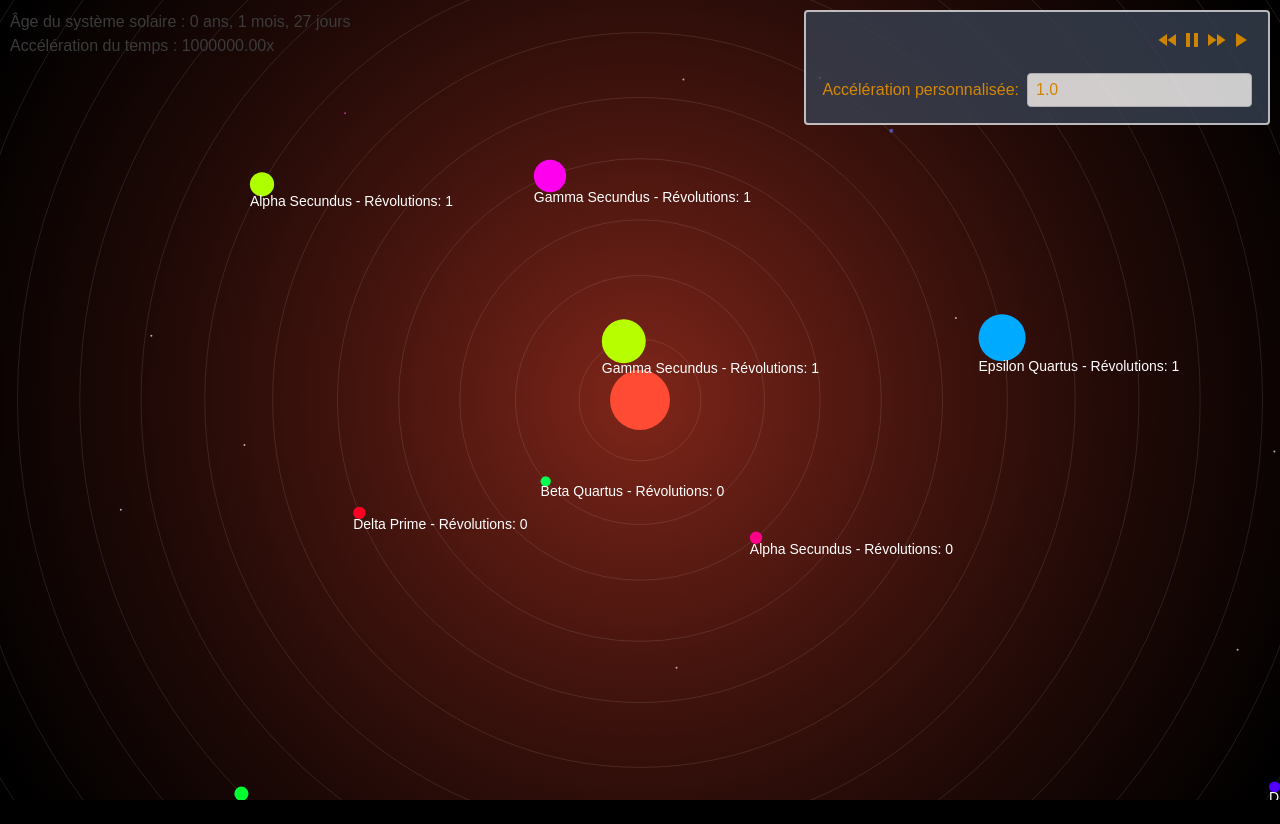
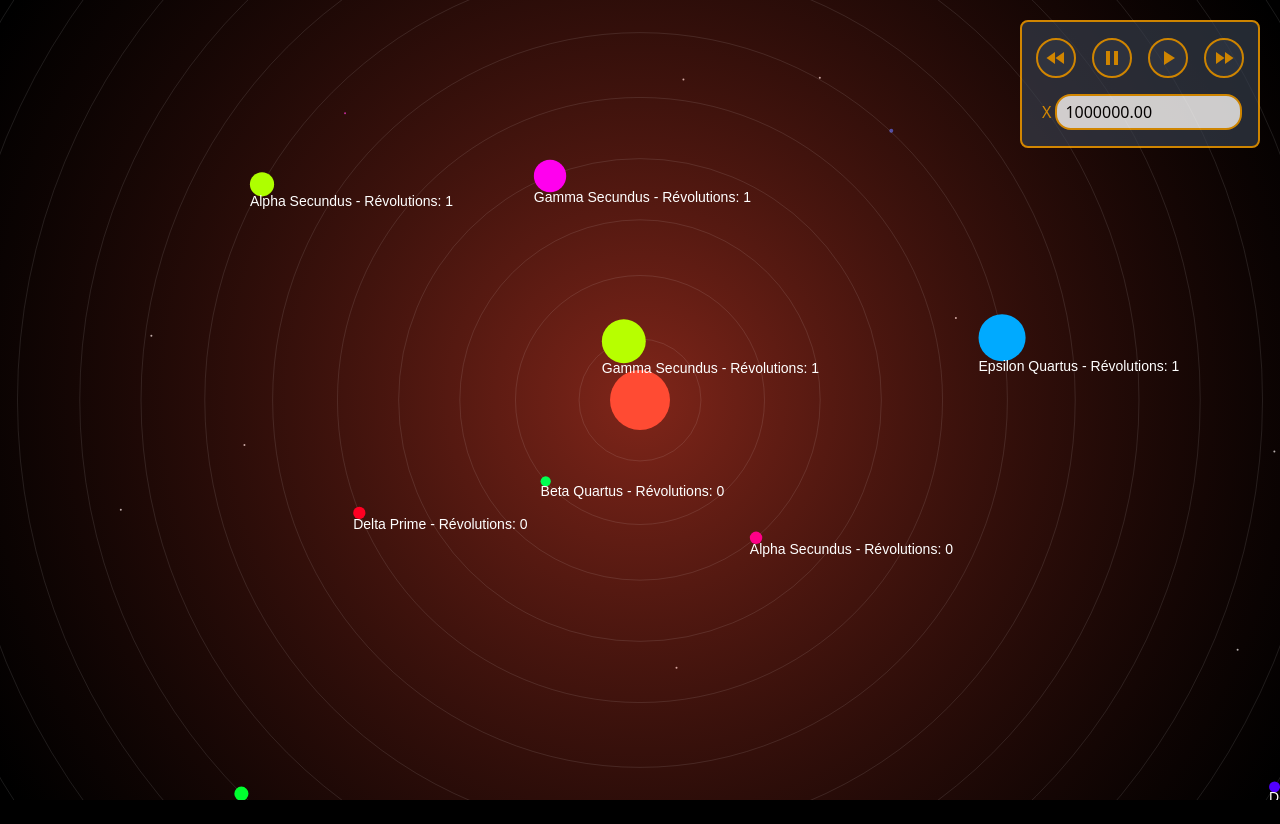
Before and after one commit to revilofr/revilofr.github.io, a website with bundled scripts: page solgen.html in a window 1280 px wide. Before the commit the page ends 800 px from the top, so only its background shows below. Built offline with nearby package versions, Linux system fonts and the light colour scheme.

Commit message:
Action menu has been reshaped

```diff
--- a/eventListenersModule.js
+++ b/eventListenersModule.js
@@ -27,17 +27,17 @@ function gestionContinue(htmlElements, solarSystemContext, tempsDebutPression, a
             //Modification de l'acceleration temporelle
             solarSystemContext.solarSystemSettings.accelerationTemporelle += accelerationEnCours;
 
-            requestAnimationFrame(function(){gestionFn(htmlElements, solarSystemContext)});
+            requestAnimationFrame(function () { gestionFn(htmlElements, solarSystemContext) });
         }
     }
 }
 
 function gestionAccelerationContinue(htmlElements, solarSystemContext) {
-    gestionContinue(htmlElements, solarSystemContext, solarSystemContext.GUI.tempsDebutPressionAccelere, 1, function(){gestionAccelerationContinue(htmlElements, solarSystemContext)});
+    gestionContinue(htmlElements, solarSystemContext, solarSystemContext.GUI.tempsDebutPressionAccelere, 1, function () { gestionAccelerationContinue(htmlElements, solarSystemContext) });
 }
 
 function gestionDecelerationContinue(htmlElements, solarSystemContext) {
-    gestionContinue(htmlElements, solarSystemContext, solarSystemContext.GUI.tempsDebutPressionRalentit, -1, function(){gestionDecelerationContinue(htmlElements, solarSystemContext)});
+    gestionContinue(htmlElements, solarSystemContext, solarSystemContext.GUI.tempsDebutPressionRalentit, -1, function () { gestionDecelerationContinue(htmlElements, solarSystemContext) });
 }
 
 // Fonction pour initialiser les écouteurs d'événements
@@ -56,7 +56,7 @@ function initializeEventListeners(htmlElements, solarSystemContext) {
 
     document.getElementById("tempsReelButton").addEventListener("click", () => {
         tempsReel(htmlElements, solarSystemContext);
-    } );
+    });
 
     document.getElementById("ralentirTempsButton").addEventListener("mousedown", (event) => {
         solarSystemContext.GUI.boutonRalentitEnfonce = true;
@@ -73,12 +73,53 @@ function initializeEventListeners(htmlElements, solarSystemContext) {
         togglePause(htmlElements, solarSystemContext)
     });
 
-    // Ajoutez d'autres écouteurs d'événements si nécessaire
+    solarSystemContext.GUI.enSaisiedAcceleration = false;
 
-    // Ajoutez un écouteur pour l'input de l'accélération personnalisée
-    document.getElementById("accelerationInput").addEventListener("input", function() {ajusterAccelerationPersonnalisee(htmlElements, solarSystemContext)});
+    //si on est en focus sur l'input accelerationInput solarSystemContext.GUI.enSaisiedAcceleration = true
+    document.getElementById("accelerationInput").addEventListener("focus", () => {
+        solarSystemContext.GUI.enSaisiedAcceleration = true;
+    });
+
+    //si l'on est plus en focus sur l'input accelerationInput solarSystemContext.GUI.enSaisiedAcceleration = false
+    document.getElementById("accelerationInput").addEventListener("blur", () => {
+        solarSystemContext.GUI.enSaisiedAcceleration = false;
+    });
+
+    document.getElementById("accelerationInput").addEventListener("input", function () { ajusterAccelerationPersonnalisee(htmlElements, solarSystemContext) });
+
+    const menuContainer = htmlElements.menuContainer
+    let isDragging = false;
+    solarSystemContext.GUI.offsetX = 0;
+    solarSystemContext.GUI.offsetY = 0;
+
+    menuContainer.addEventListener("mousedown", (event) => {startDrag(event, htmlElements, solarSystemContext)});
+    menuContainer.addEventListener("mousemove", (event) => {drag(event, htmlElements, solarSystemContext)});
+    menuContainer.addEventListener("mouseup", (event) => {stopDrag(event, htmlElements, solarSystemContext)});
+    menuContainer.addEventListener("mouseleave", (event) => {stopDrag(event, htmlElements, solarSystemContext)});
 }
 
-// Exportez d'autres fonctions liées aux écouteurs d'événements si nécessaire
 
-export {togglePause, initializeEventListeners};
+// Fonctions pour le drag and drop du menu déplaçable
+function startDrag(event, htmlElements, solarSystemContext) {
+    solarSystemContext.GUI.isDragging = true;
+
+    // Calcul du décalage entre le coin supérieur gauche du menu et le pointeur de la souris
+    solarSystemContext.GUI.offsetX = event.clientX - htmlElements.menuContainer.offsetLeft;
+    solarSystemContext.GUI.offsetY = event.clientY - htmlElements.menuContainer.offsetTop;
+}
+
+// Fonction pour déplacer le menu déplaçable en drag and drop
+function drag(event, htmlElements, solarSystemContext) {
+    if (solarSystemContext.GUI.isDragging) {
+        // Déplacement du menu déplaçable
+        htmlElements.menuContainer.style.left = event.clientX - solarSystemContext.GUI.offsetX + "px";
+        htmlElements.menuContainer.style.top = event.clientY - solarSystemContext.GUI.offsetY + "px";
+    }
+}
+
+// Fonction pour arrêter le drag and drop du menu déplaçable
+function stopDrag(event, htmlElements, solarSystemContext) {
+    solarSystemContext.GUI.isDragging = false;
+}
+
+export { togglePause, initializeEventListeners, startDrag, drag, stopDrag };
--- a/main.js
+++ b/main.js
@@ -38,8 +38,9 @@ const solarSystemContext = {
 const canvas = document.querySelector("canvas");
 const context = canvas.getContext("2d");
 const infoContainer = document.getElementById("info-container");
+const menuContainer = document.getElementById("menu-container");
 const accelerationInput = document.getElementById("accelerationInput")
-const htmlElements = {context, canvas, infoContainer, accelerationInput};
+const htmlElements = {context, canvas, infoContainer, menuContainer, accelerationInput};
 
 initializeCanvas(htmlElements, solarSystemContext);
 initializeSolarSystem(htmlElements, solarSystemContext);
--- a/package.json
+++ b/package.json
@@ -1,6 +1,6 @@
 {
   "name": "solsysgen",
-  "version": "0.0.3",
+  "version": "0.0.4",
   "description": "A solar system generator",
   "main": "index.js",
   "type": "module",
--- a/solarSystemModule.js
+++ b/solarSystemModule.js
@@ -38,8 +38,8 @@ function intializeEtoiles(htmlElements, solarSystemContext) {
             x: Math.random() * htmlElements.canvas.width,
             y: Math.random() * htmlElements.canvas.height,
             taille,
-            couleur: (scintiller)?genererCouleur(Teinte.CLAIR):"#FFFFFF",
-            couleurScintillement: (scintiller)?genererCouleur(Teinte.BLANCHATRE):undefined,
+            couleur: (scintiller) ? genererCouleur(Teinte.CLAIR) : "#FFFFFF",
+            couleurScintillement: (scintiller) ? genererCouleur(Teinte.BLANCHATRE) : undefined,
             tailleScintillement: taille * 2.5,
             scintiller,
         };
@@ -279,7 +279,7 @@ function hslToRgb(h, s, l) {
     l /= 100;
     let c = (1 - Math.abs(2 * l - 1)) * s;
     let x = c * (1 - Math.abs((h / 60) % 2 - 1));
-    let m = l - c/2;
+    let m = l - c / 2;
     let r = 0;
     let g = 0;
     let b = 0;
@@ -457,9 +457,14 @@ function dessinerSystemeSolaire(htmlElements, solarSystemContext) {
         ageSolaireTexte = `Âge du système solaire : ${ageSolaireConverti.annees} ans, ${ageSolaireConverti.mois} mois, ${ageSolaireConverti.jours} jours, ${ageSolaireConverti.heures} heures, ${ageSolaireConverti.minutes} minutes`;
     }
     htmlElements.infoContainer.innerHTML = ageSolaireTexte;
-    htmlElements.infoContainer.innerHTML += `<br>Accélération du temps : ${acceltemp.toFixed(2)}x`;
+    solarSystemContext.animationId = requestAnimationFrame(function () { dessinerSystemeSolaire(htmlElements, solarSystemContext) });
 
-    solarSystemContext.animationId = requestAnimationFrame(function () { dessinerSystemeSolaire(htmlElements, solarSystemContext) });
+    // Si l'on est pas en saisie sur le champs accelerationInput, on met à jour la valeur
+    // acceltemp = acceltemp.toFixed(2);
+    if (solarSystemContext.GUI.enSaisiedAcceleration === false) {
+        htmlElements.accelerationInput.value = acceltemp.toFixed(2);
+    }
+
 }
 
 // Fonction pour mettre le temps en temps réel
--- a/solgen.html
+++ b/solgen.html
@@ -1,3 +1,7 @@
+<!DOCTYPE html>
+<html>
+
+<head>
     <title>Système Solaire Aléatoire</title>
     <link rel="stylesheet" href="./style.css">
     <link rel="stylesheet" href="https://cdn.jsdelivr.net/npm/tailwindcss@2.2.19/dist/tailwind.min.css">
@@ -8,24 +12,25 @@
     <div id="canvas-container">
         <canvas></canvas>
         <div id="info-container"></div>
-            <div id="menu-container" class="bg-gray-700 rounded p-4 border-2 border-orange-500" style="opacity: 0.8;">
+        <div id="menu-container" " style=" opacity: 0.8;">
             <div class="flex items-center mb-4">
-                    <button id="ralentirTempsButton" class="menu-button flex items-center justify-center" title="Ralentir le temps">
+                <button id="ralentirTempsButton" class="menu-button" title="Ralentir le temps">
                     <span class="material-icons">fast_rewind</span>
                 </button>
-                    <button id="pauseButton" class="menu-button flex items-center justify-center" title="Pause">
+                <button id="pauseButton" class="menu-button" title="Pause">
                     <span class="material-icons">pause</span>
                 </button>
-                    <button id="accelererTempsButton" class="menu-button flex items-center justify-center" title="Accélérer le temps">
+                <button id="tempsReelButton" class="menu-button" title="Temps réel">
+                    <span class="material-icons">play_arrow</span>
+                </button>
+                <button id="accelererTempsButton" class="menu-button" title="Accélérer le temps">
                     <span class="material-icons">fast_forward</span>
                 </button>
-                    <button id="tempsReelButton" class="menu-button flex items-center justify-center" title="Temps réel">
-                        <span class="material-icons">play_arrow</span>
-                    </button>
             </div>
-                <div class="flex items-center">
-                    <label for="accelerationInput" class="mr-2">Accélération personnalisée:</label>
-                    <input type="number" id="accelerationInput" step="0.1" value="1.0" class="border border-gray-300 rounded px-2 py-1">
+            <div class="formElement">
+                <label for="accelerationInput" class="labelForInput">X</label>
+                <input type="number" id="accelerationInput" step="1" value="1"
+                    class="formInput">
             </div>
         </div>
     </div>
--- a/style.css
+++ b/style.css
@@ -16,34 +16,53 @@ canvas {
     display: block;
 }
 
-#info-container,
+
 #menu-container {
     position: absolute;
-    color: rgb(59, 59, 59);
-    font-family: Arial, sans-serif;
-    font-size: 16px;
-}
-
-#menu-container {
-    color: orange;
-    background-color: #374151;
-    font-family: "Futura", sans-serif;
-}
-
-#info-container {
-    top: 10px;
-    left: 10px;
-}
-
-#menu-container {
-    top: 10px;
-    right: 10px;
+    top: 20px;
+    right: 20px;
+    background-color: rgba(55, 65, 81, 0.8);
+    border: 2px solid #FFA500;
+    padding: 1rem;
+    width: 240px;
+    border-radius: 0.5rem;
     display: flex;
     flex-direction: column;
-    align-items: flex-end;
+    align-items: center;
 }
 
 .menu-button {
-    margin-bottom: 5px;
+    width: 2.5rem;
+    height: 2.5rem;
+    border-radius: 50%;
+    border: 2px solid #FFA500;
+    background-color: rgba(55, 65, 81, 0.8);
+    color: #FFA500;
+    margin: 0 0.5rem;
     cursor: pointer;
+    display: flex;
+    align-items: center;
+    justify-content: center;
 }
+
+.labelForInput {
+    color: #FFA500;
+    align-self: center;
+    margin: 4px;
+}
+
+.formElement {
+    display: flex;
+    flex-direction: row;
+    align-items: center;
+}
+
+.formInput {
+    border: 2px solid #FFA500;
+    border-radius: 1rem;
+    padding-left: 0.5rem;
+    padding-right: 0.5rem;
+    padding-top: 0.25rem;
+    padding-bottom: 0.25rem;
+    width: 100%;
+}
```
Lines whose indentation alone changed are shown as unchanged.
